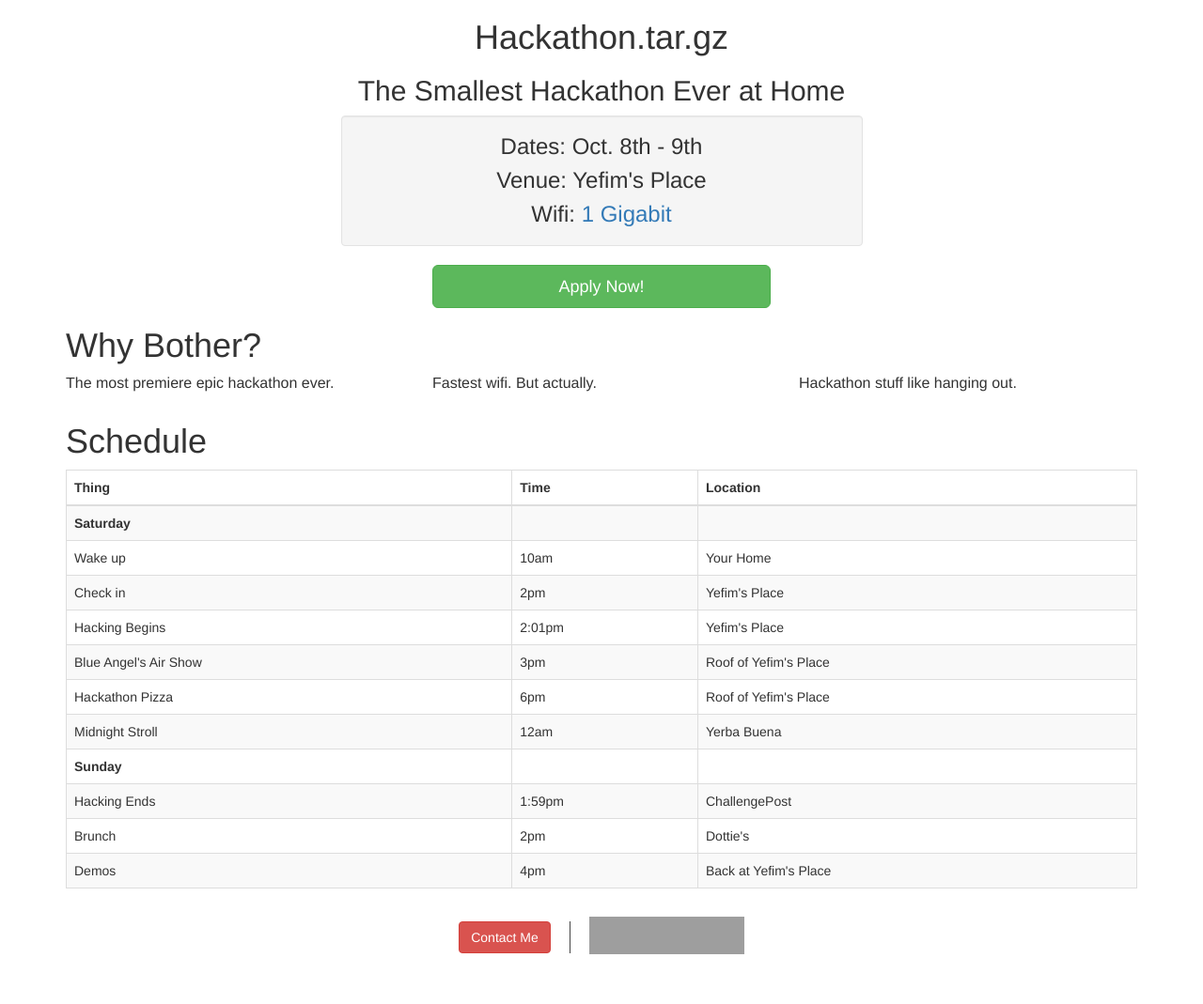
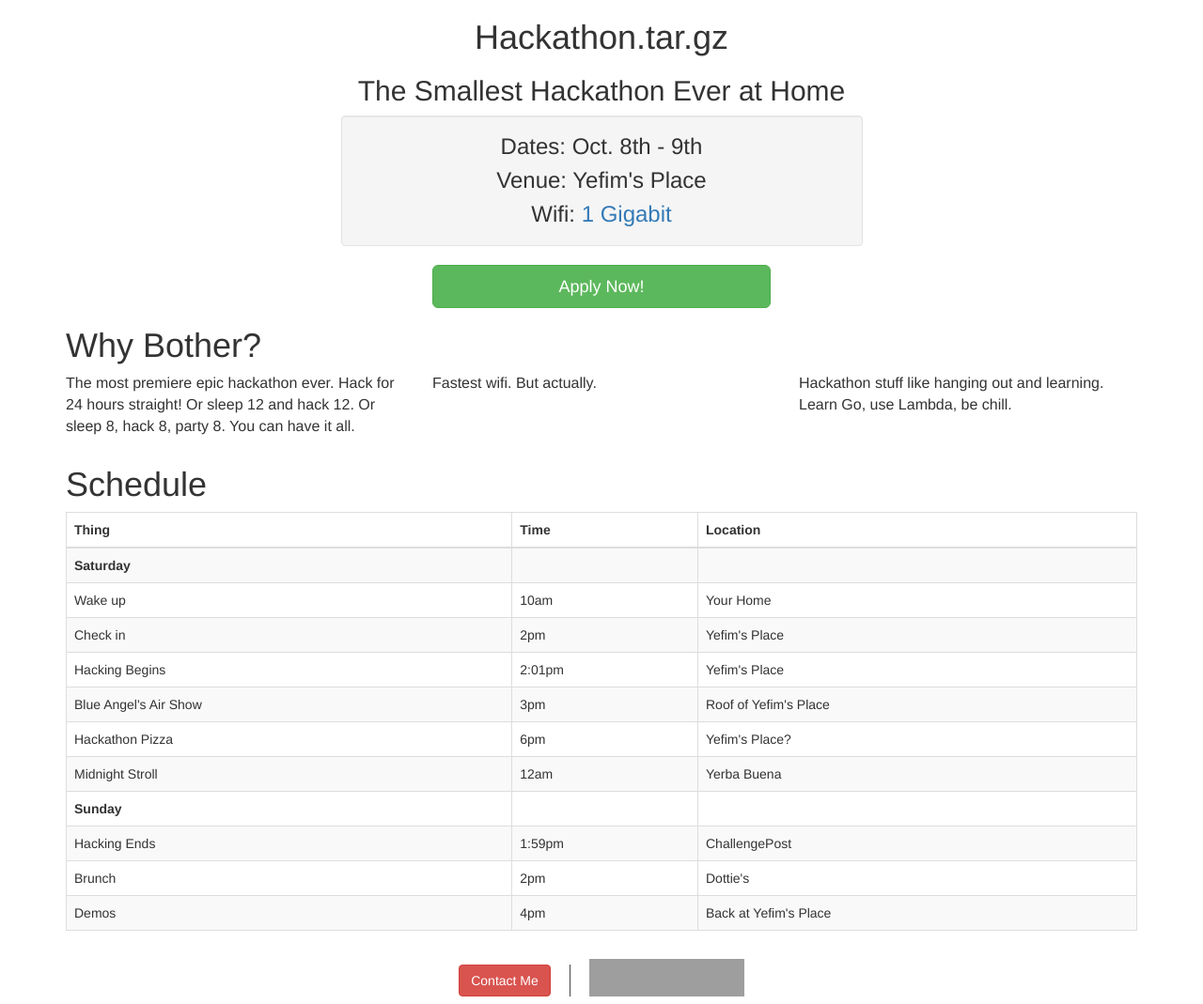
Before and after one commit to yefim/hackathon.tar.gz, a plain HTML site: page index.html in a window 1280 px wide. Shown: the whole page at 94% size. Drawn offline with nearby package versions, Linux system fonts and the light colour scheme; grey boxes are pictures that could not be loaded.

Commit message:
Add copy

```diff
--- a/index.html
+++ b/index.html
@@ -28,13 +28,13 @@
       <h1>Why Bother?</h1>
       <div class="row">
         <div class="col-sm-12 col-md-4">
-          <p>The most premiere epic hackathon ever.</p>
+          <p>The most premiere epic hackathon ever. Hack for 24 hours straight! Or sleep 12 and hack 12. Or sleep 8, hack 8, party 8. You can have it all.</p>
         </div>
         <div class="col-sm-12 col-md-4">
           <p>Fastest wifi. But actually.</p>
         </div>
         <div class="col-sm-12 col-md-4">
-          <p>Hackathon stuff like hanging out.</p>
+          <p>Hackathon stuff like hanging out and learning. Learn Go, use Lambda, be chill.</p>
         </div>
       </div>
       <h1>Schedule</h1>
@@ -77,7 +77,7 @@
               <tr>
                 <td>Hackathon Pizza</td>
                 <td>6pm</td>
-                <td>Roof of Yefim's Place</td>
+                <td>Yefim's Place?</td>
               </tr>
               <tr>
                 <td>Midnight Stroll</td>
```
